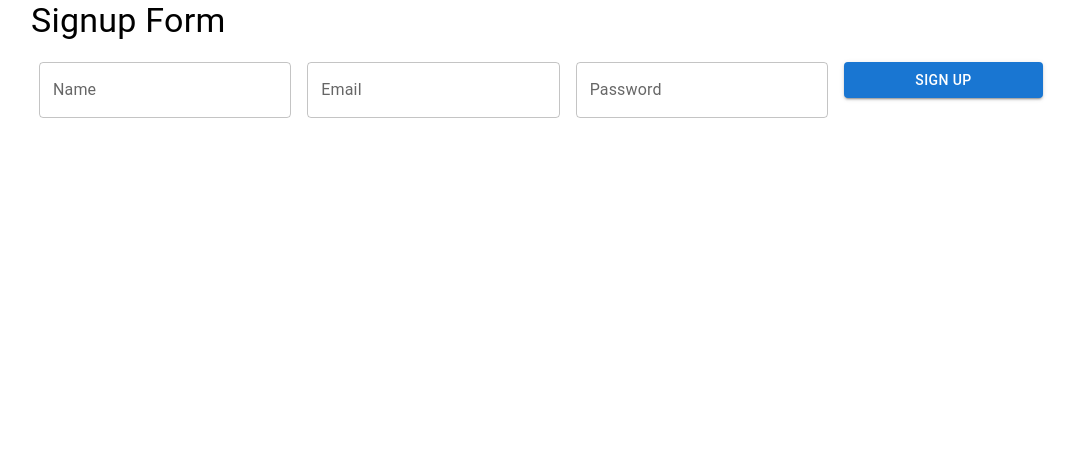
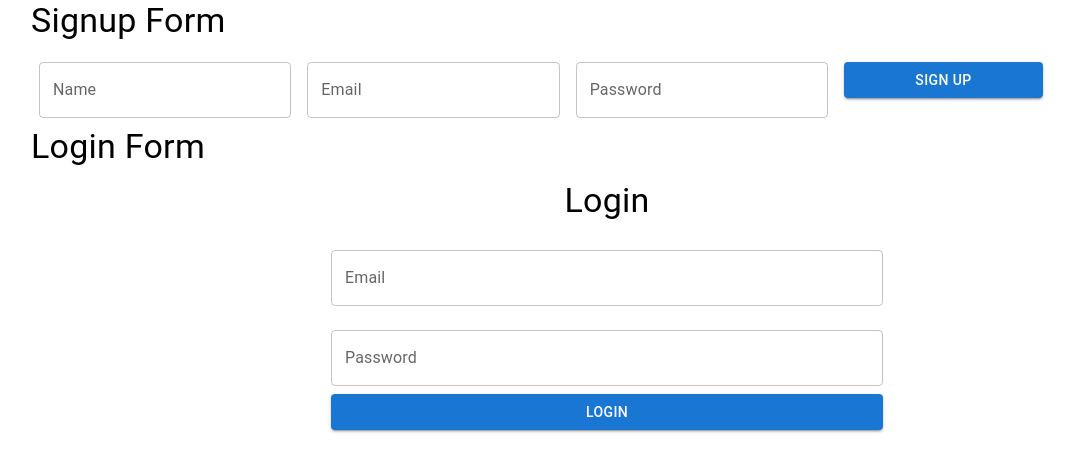
Before and after one commit to HemanthKumarCreative/expense_tracker, a React (Create React App) app: page / in a window 1280 px wide. Shown: the top 472 px of the page, without its empty margins (33-1108 px from the left). Built offline with nearby package versions, Linux system fonts and the light colour scheme.

Commit message:
Add Login Page

```diff
--- a/src/App.js
+++ b/src/App.js
@@ -1,5 +1,7 @@
 import React from "react";
 import SignupForm from "./components/SignupForm";
+import LoginForm from "./components/LoginForm";
+
 import { Container, Typography } from "@mui/material";
 
 function App() {
@@ -9,6 +11,10 @@ function App() {
         Signup Form
       </Typography>
       <SignupForm />
+      <Typography variant="h4" component="div" gutterBottom>
+        Login Form
+      </Typography>
+      <LoginForm />
     </Container>
   );
 }
--- /dev/null
+++ b/src/components/LoginForm.js
@@ -0,0 +1,73 @@
+import React, { useState } from "react";
+import { TextField, Button, Container, Typography } from "@mui/material";
+
+const LoginForm = () => {
+  const [formData, setFormData] = useState({
+    email: "",
+    password: "",
+  });
+
+  const handleChange = (e) => {
+    const { name, value } = e.target;
+    setFormData({ ...formData, [name]: value });
+  };
+
+  const handleSubmit = async (e) => {
+    e.preventDefault();
+
+    try {
+      const response = await fetch("http://localhost:5000/api/users/login", {
+        method: "POST",
+        headers: {
+          "Content-Type": "application/json",
+        },
+        body: JSON.stringify(formData),
+      });
+
+      if (response.ok) {
+        const data = await response.json();
+        console.log("Login successful:", data);
+      } else {
+        const errorData = await response.json();
+        console.error("Error:", errorData.message);
+      }
+    } catch (error) {
+      console.error("Error:", error);
+    }
+  };
+
+  return (
+    <Container maxWidth="sm">
+      <Typography variant="h4" align="center" gutterBottom>
+        Login
+      </Typography>
+      <form onSubmit={handleSubmit}>
+        <TextField
+          fullWidth
+          margin="normal"
+          variant="outlined"
+          label="Email"
+          type="email"
+          name="email"
+          value={formData.email}
+          onChange={handleChange}
+        />
+        <TextField
+          fullWidth
+          margin="normal"
+          variant="outlined"
+          label="Password"
+          type="password"
+          name="password"
+          value={formData.password}
+          onChange={handleChange}
+        />
+        <Button variant="contained" color="primary" type="submit" fullWidth>
+          Login
+        </Button>
+      </form>
+    </Container>
+  );
+};
+
+export default LoginForm;
```
